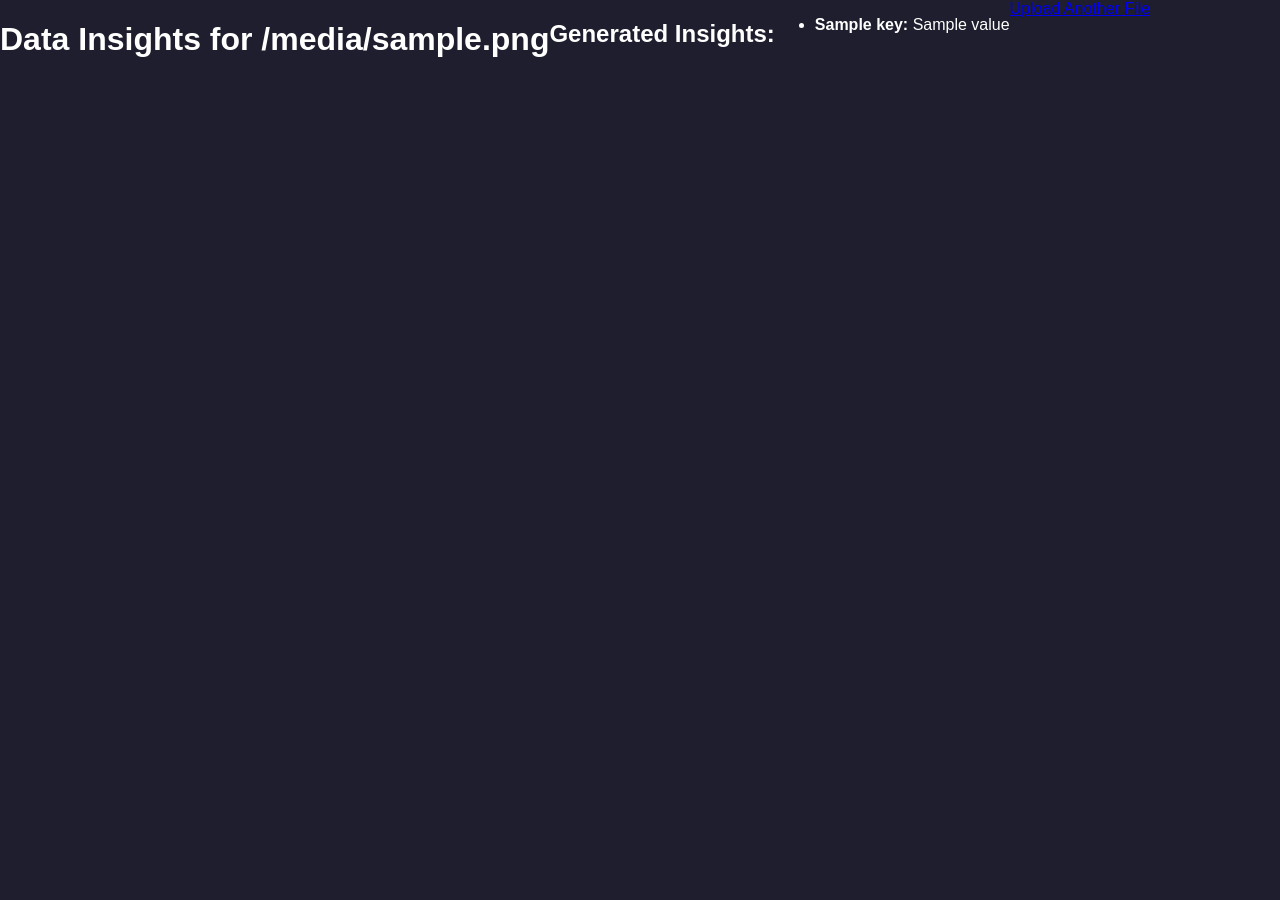
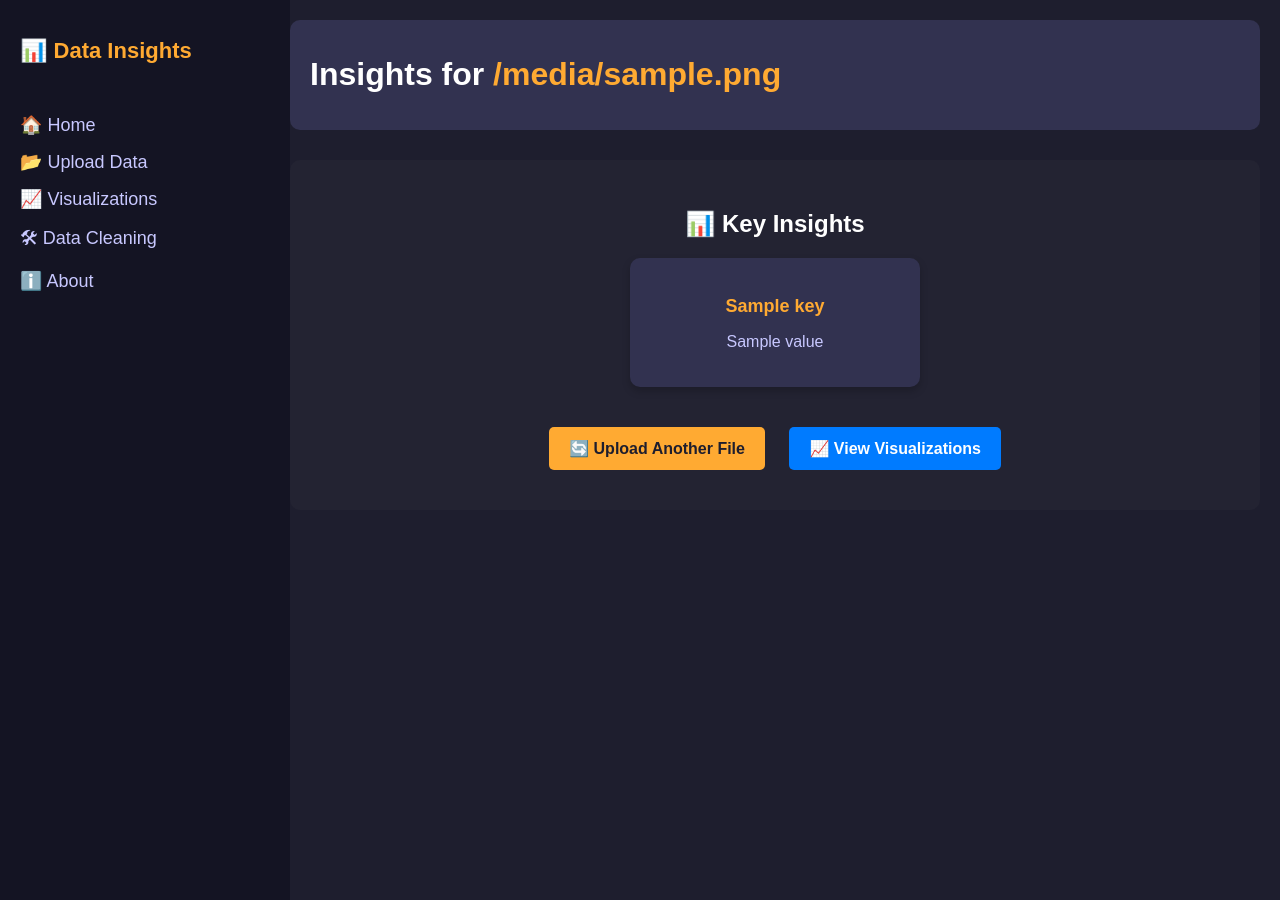
Before and after one commit to prakarsh-create/data-insight, a Flask app: template templates/insights.html in a window 1280 px wide. Run offline with Flask 3, Linux system fonts and the light colour scheme; the template is opened without the code that fills it: most values are stand-ins (such as "Sample title", 1, 10 or a date in 2020).

Commit message:
Initial commit - Data Insights Project

```diff
--- a/templates/insights.html
+++ b/templates/insights.html
@@ -3,19 +3,124 @@
 <head>
     <meta charset="UTF-8">
     <meta name="viewport" content="width=device-width, initial-scale=1.0">
-    <title>Data Insights</title>
+    <title>Data Insights - Results</title>
     <link rel="stylesheet" href="{{ url_for('static', filename='style.css') }}">
 </head>
+<style>
+    /* Insights Section */
+.insights-section {
+    text-align: center;
+    margin-top: 30px;
+    background: rgb(35, 35, 50);
+    padding: 30px;
+    border-radius: 10px;
+}
+
+.highlight {
+    color: rgb(255, 170, 50);
+}
+
+.insights-box {
+    display: flex;
+    flex-wrap: wrap;
+    justify-content: center;
+    gap: 20px;
+    margin-top: 20px;
+}
+
+.insight-card {
+    background: rgb(50, 50, 80);
+    padding: 20px;
+    border-radius: 10px;
+    width: 250px;
+    text-align: center;
+    box-shadow: 0px 4px 8px rgba(0, 0, 0, 0.2);
+    transition: transform 0.3s ease-in-out;
+}
+
+.insight-card:hover {
+    transform: scale(1.05);
+}
+
+.insight-card h3 {
+    font-size: 18px;
+    color: rgb(255, 170, 50);
+    margin-bottom: 10px;
+}
+
+.insight-card p {
+    font-size: 16px;
+    color: rgb(200, 200, 255);
+}
+
+/* Buttons */
+.actions {
+    margin-top: 30px;
+}
+
+.btn {
+    display: inline-block;
+    padding: 12px 20px;
+    background: rgb(255, 170, 50);
+    color: rgb(30, 30, 46);
+    text-decoration: none;
+    border-radius: 5px;
+    font-weight: bold;
+    transition: 0.3s;
+    margin: 10px;
+}
+
+.btn:hover {
+    background: rgb(255, 140, 30);
+}
+
+.btn-secondary {
+    background: rgb(0, 123, 255);
+    color: white;
+}
+
+.btn-secondary:hover {
+    background: rgb(0, 100, 200);
+}
+
+</style>
 <body>
-    <h1>Data Insights for {{ file_name }}</h1>
 
-    <h2>Generated Insights:</h2>
-    <ul>
-        {% for key, value in insights.items() %}
-            <li><strong>{{ key }}:</strong> {{ value }}</li>
-        {% endfor %}
-    </ul>
+    <!-- Sidebar -->
+    <aside class="sidebar">
+        <h2>📊 Data Insights</h2>
+        <ul>
+            <li><a href="/">🏠 Home</a></li>
+            <li><a href="/upload">📂 Upload Data</a></li>
+            <li><a href="/visualizations">📈 Visualizations</a></li>
+            <li><a href="#">🛠 Data Cleaning</a></li>
+            <li><a href="#">ℹ️ About</a></li>
+        </ul>
+    </aside>
 
-    <a href="/">Upload Another File</a>
+    <!-- Main Content -->
+    <main class="content">
+        <header class="navbar">
+            <h1>Insights for <span class="highlight">{{ file_name }}</span></h1>
+        </header>
+
+        <section class="insights-section">
+            <h2>📊 Key Insights</h2>
+            <div class="insights-box">
+                {% for key, value in insights.items() %}
+                    <div class="insight-card">
+                        <h3>{{ key }}</h3>
+                        <p>{{ value }}</p>
+                    </div>
+                {% endfor %}
+            </div>
+
+            <div class="actions">
+                <a href="/" class="btn">🔄 Upload Another File</a>
+                <a href="/visualizations" class="btn btn-secondary">📈 View Visualizations</a>
+            </div>
+        </section>
+    </main>
+
 </body>
 </html>
```
